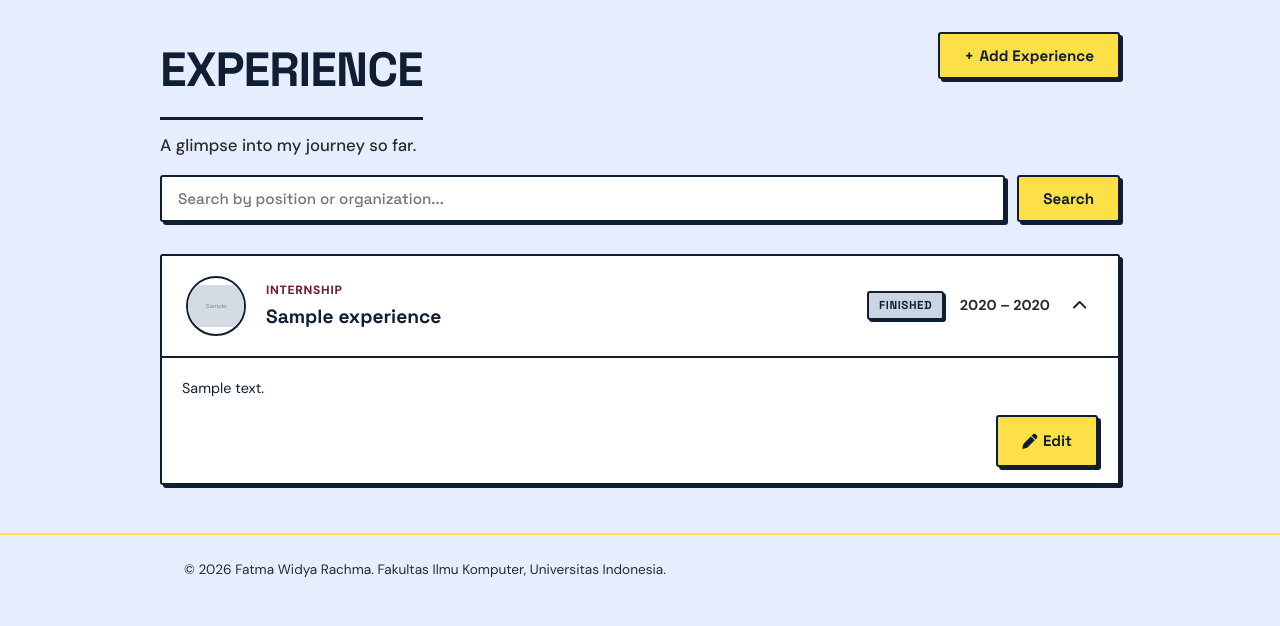
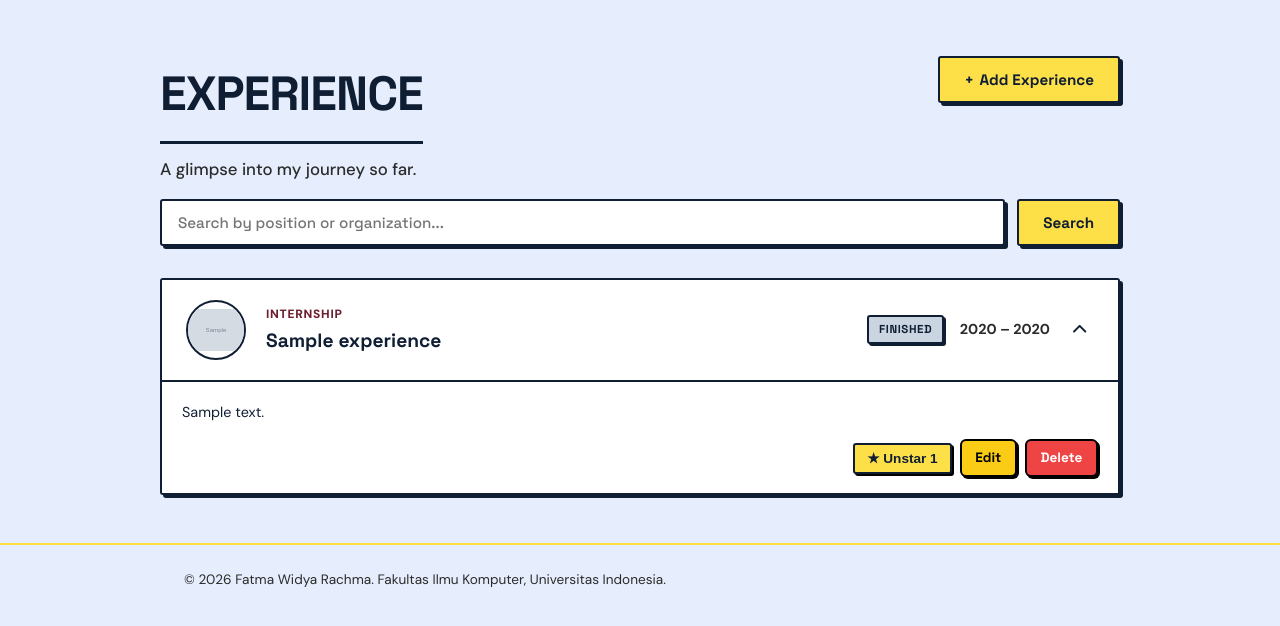
Before and after one commit to fatmawidya/myportofolio, a Django app: page /experience/ in a window 1280 px wide, after a click that opens the changed part. Shown: the part 94-720 px from the top of the page. Run offline with Django 5.2, Linux system fonts and the light colour scheme; a user stored in the database is signed in; tables that the repository leaves empty hold one stand-in row (values such as "Sample post"); grey boxes marked "Sample" are stand-in pictures.

Commit message:
fix(ui): adjust title spacing and align edit, delete, and star buttons

```diff
--- a/static/css/style.css
+++ b/static/css/style.css
@@ -592,6 +592,67 @@ summary.accordion-header::marker { display: none; }
 }
 
 
+.accordion-section {
+    padding-top: 3.5rem;
+}
+
+.accordion-actions {
+    display: flex;
+    align-items: center;
+    justify-content: flex-end;
+    gap: 0.5rem;
+    margin-top: 1rem;
+    flex-wrap: wrap;
+}
+
+.accordion-actions form {
+    margin: 0;
+    display: inline-flex;
+}
+
+.accordion-actions .btn-submit,
+.accordion-actions .btn-edit,
+.accordion-actions .btn-danger,
+.accordion-actions a {
+    display: inline-flex;
+    align-items: center;
+    justify-content: center;
+    gap: 0.35rem;
+    height: 38px;
+    padding: 0 0.85rem;
+    font-size: 0.85rem;
+    font-weight: 700;
+    box-sizing: border-box;
+    text-decoration: none;
+    line-height: 1;
+    cursor: pointer;
+}
+
+.btn-edit {
+    background-color: #facc15;
+    color: #000;
+    border: 2px solid #000;
+    box-shadow: 2px 2px 0 #000;
+    border-radius: 6px;
+}
+
+.btn-danger {
+    background-color: #ef4444;
+    color: #fff;
+    border: 2px solid #000;
+    box-shadow: 2px 2px 0 #000;
+    border-radius: 6px;
+}
+
+.button-star {
+    background-color: #1e293b;
+    color: #fff;
+    border: 2px solid #000;
+    box-shadow: 2px 2px 0 #000;
+    border-radius: 6px;
+}
+
+
 /* ==========================================
    DELETE MODAL
    ========================================== */
@@ -864,6 +925,15 @@ summary.accordion-header::marker { display: none; }
     display: flex;
     gap: 1rem;
     align-items: flex-start;
+    position: relative;
+}
+
+.timeline-card .badge {
+    position: absolute;
+    top: 0.85rem;
+    right: 0.85rem;
+    white-space: nowrap;
+    z-index: 2;
 }
 
 .timeline-card:hover {
@@ -910,6 +980,8 @@ summary.accordion-header::marker { display: none; }
     font-weight: 800;
     color: var(--ink);
     line-height: 1.3;
+    padding-right: 5.5rem;
+    word-break: break-word;
 }
 
 .timeline-subtitle {
--- a/templates/experience.html
+++ b/templates/experience.html
@@ -89,7 +89,6 @@
             .replaceAll("'", '&#39;');
     }
 
-    // Build an experience card element
     function buildExperienceCardElement(item) {
         const exp = item.fields;
         const expId = item.pk;
@@ -98,7 +97,6 @@
         detailsElement.className = 'accordion-card';
         detailsElement.setAttribute('name', 'journey');
 
-        // Escape thumbnail URL & title
         const thumbnailHtml = exp.thumbnail
             ? `<img src="${escapeHtml(exp.thumbnail)}" alt="${escapeHtml(exp.title)}" class="accordion-thumb-small">`
             : '';
@@ -117,13 +115,38 @@
         const editUrl = "{% url 'main:edit_experience' '00000000-0000-0000-0000-000000000000' %}"
             .replace('00000000-0000-0000-0000-000000000000', expId);
 
+        const deleteUrl = "{% url 'main:delete_experience' '00000000-0000-0000-0000-000000000000' %}"
+            .replace('00000000-0000-0000-0000-000000000000', expId);
+
+        const starUrl = "{% url 'main:toggle_star' '00000000-0000-0000-0000-000000000000' %}"
+            .replace('00000000-0000-0000-0000-000000000000', expId);
+
+        const isStarredClass = exp.is_starred ? " is-starred" : "";
+        const starText = exp.is_starred ? "Unstar" : "Star";
+        const starTitle = (exp.star_count && exp.star_count > 0)
+            ? `Dibintangi oleh ${exp.starred_by_names || ''}`
+            : "Jadilah yang pertama memberi star";
+
+        const starHtml = `
+            <form method="post" action="${starUrl}">
+                {% csrf_token %}
+                <button type="submit" class="button-star${isStarredClass}" title="${escapeHtml(starTitle)}">
+                    ★ ${starText} ${exp.star_count || 0}
+                </button>
+            </form>
+        `;
+
         const editHtml = (IS_SUPERUSER || IS_EDITOR)
-            ? `<a href="${editUrl}" class="btn-submit">
-                <i class="fa-solid fa-pen"></i> Edit
-               </a>`
+            ? `<a href="${editUrl}" class="btn-edit">Edit</a>`
             : '';
 
-        // Escape category, title, dan description
+        const deleteHtml = (IS_SUPERUSER || IS_EDITOR)
+            ? `<form method="post" action="${deleteUrl}">
+                {% csrf_token %}
+                <button type="submit" class="btn-danger" onclick="return confirm('Yakin ingin menghapus experience ini?');">Delete</button>
+            </form>`
+            : '';
+
         const categoryText = exp.category_display || exp.category;
         const descriptionText = exp.description ? escapeHtml(exp.description).replace(/\n/g, '<br>') : '';
 
@@ -149,7 +172,9 @@
                     <p>${descriptionText}</p>
                 </div>
                 <div class="accordion-actions">
+                    ${starHtml}
                     ${editHtml}
+                    ${deleteHtml}
                 </div>
             </div>
         `;
```
Lines whose indentation alone changed are shown as unchanged.
